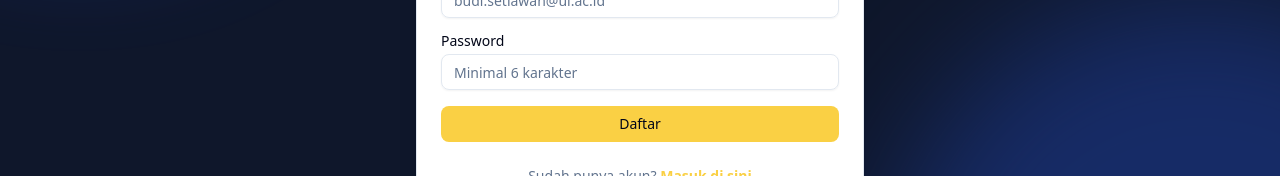
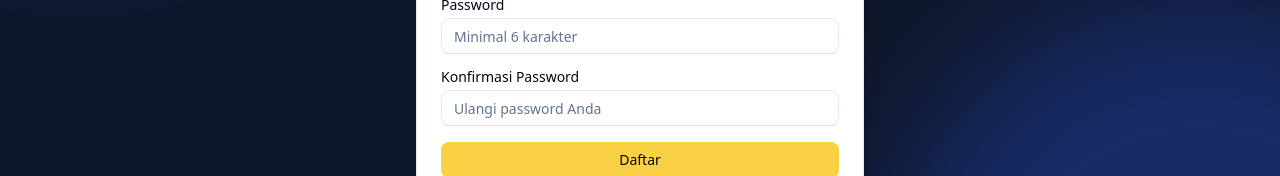
Before and after one commit to StanleyChristianDarmawan/MahaNyewa-P2PLendingPlatform, a Next.js app: page /register in a window 1280 px wide. Shown: the part 404-580 px from the top of the page. Built offline with nearby package versions, Linux system fonts and the light colour scheme; no server answers.

Commit message:
feat: add confirm password field and validation in RegisterForm component

```diff
--- a/components/auth/LoginForm.tsx
+++ b/components/auth/LoginForm.tsx
@@ -66,15 +66,7 @@ export function LoginForm() {
               />
             </div>
             <div className="flex flex-col space-y-1.5">
-              <div className="flex justify-between items-baseline">
-                <Label htmlFor="password">Password</Label>
-                <Link
-                  href="/forgot-password"
-                  className="text-sm text-muted-foreground hover:underline"
-                >
-                  Lupa password?
-                </Link>
-              </div>
+              <Label htmlFor="password">Password</Label>
               <Input
                 id="password"
                 type="password"
@@ -82,6 +74,12 @@ export function LoginForm() {
                 onChange={(e) => setPassword(e.target.value)}
                 required
               />
+              <Link
+                href="/forgot-password"
+                className="text-sm text-muted-foreground hover:underline self-start"
+              >
+                Lupa password?
+              </Link>
             </div>
             {error && <p className="text-red-500 text-sm">{error}</p>}
             <Button type="submit" className="w-full" disabled={loading}>
--- a/components/auth/RegisterForm.tsx
+++ b/components/auth/RegisterForm.tsx
@@ -19,6 +19,7 @@ export function RegisterForm() {
   const [fullName, setFullName] = useState("");
   const [email, setEmail] = useState("");
   const [password, setPassword] = useState("");
+  const [confirmPassword, setConfirmPassword] = useState("");
   const [error, setError] = useState<string | null>(null);
   const [message, setMessage] = useState<string | null>(null);
   const [loading, setLoading] = useState(false);
@@ -30,6 +31,12 @@ export function RegisterForm() {
     setLoading(true);
     setError(null);
     setMessage(null);
+
+    if (password !== confirmPassword) {
+      setError("Konfirmasi password tidak cocok.");
+      setLoading(false);
+      return;
+    }
 
     const { data, error } = await supabase.auth.signUp({
       email,
@@ -98,6 +105,17 @@ export function RegisterForm() {
                 required
               />
             </div>
+            <div className="flex flex-col space-y-1.5">
+              <Label htmlFor="confirmPassword">Konfirmasi Password</Label>
+              <Input
+                id="confirmPassword"
+                type="password"
+                placeholder="Ulangi password Anda"
+                value={confirmPassword}
+                onChange={(e) => setConfirmPassword(e.target.value)}
+                required
+              />
+            </div>
             {error && <p className="text-red-500 text-sm">{error}</p>}
             {message && <p className="text-green-500 text-sm">{message}</p>}
             <Button type="submit" className="w-full" disabled={loading}>
```
